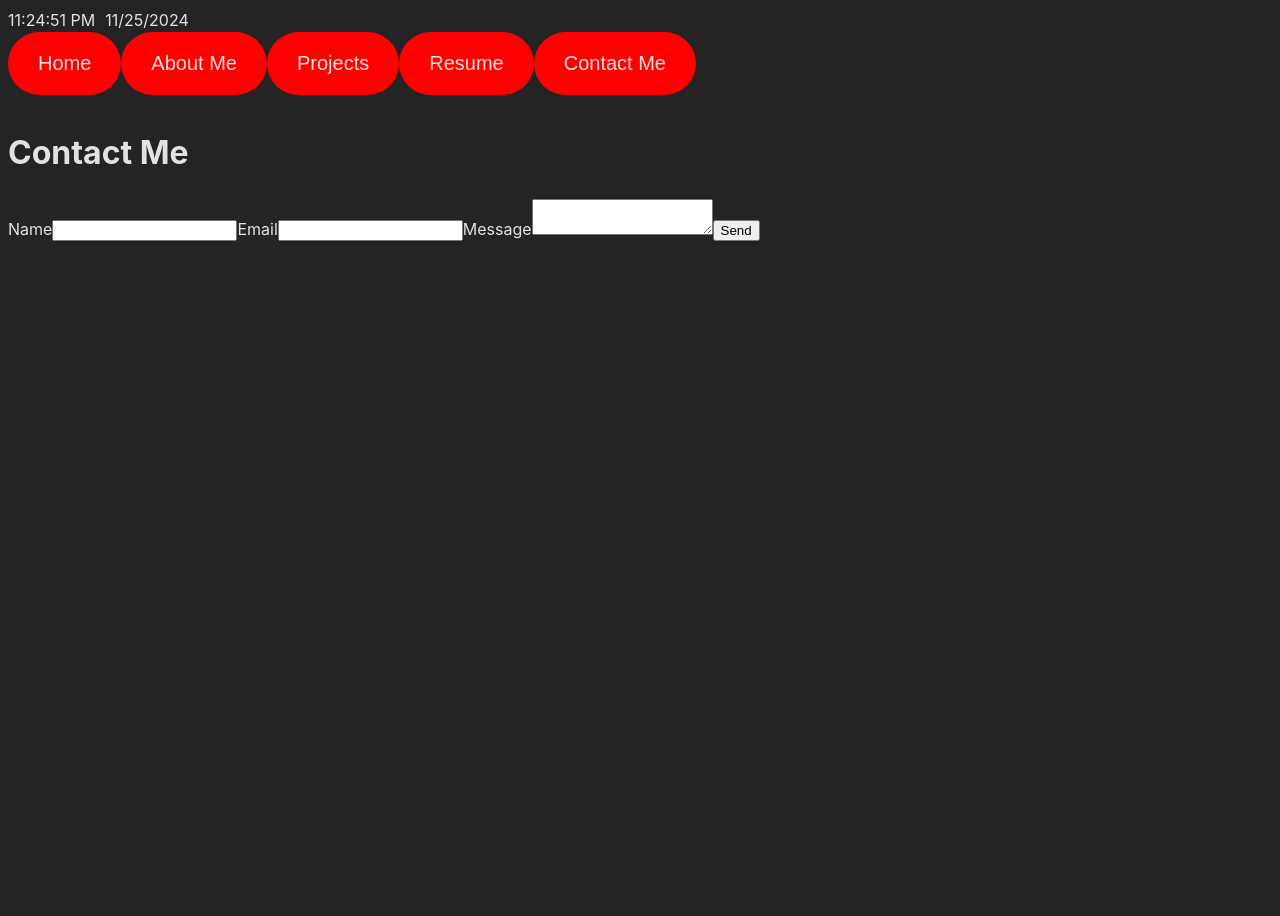
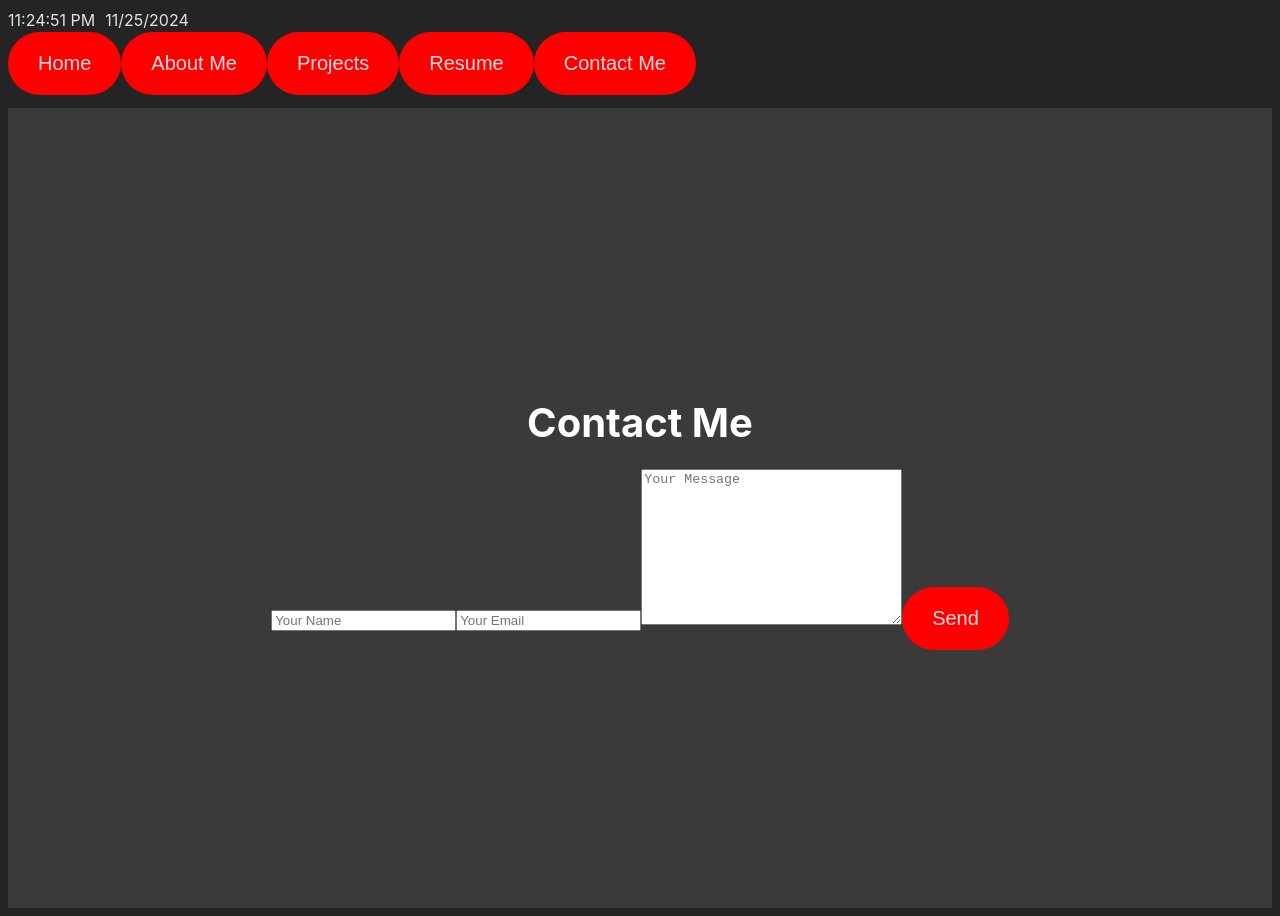
Before and after one commit to CPatterson94/CurtisPortfolio, a React (Vite) app in the folder Portfolio/: page /contact in a window 1280 px wide. Before the commit the page ends 800 px from the top, so only its background shows below. Built offline with nearby package versions, Linux system fonts and the light colour scheme.

Commit message:
Got emailJS working on contact form
Can receive emails from website now. Need to add more styling to the form and add a success modal message when email is sent.
Added the scss files for the contactMe page and the emailForm component. Also added the emailForm component to the contactMe page.

```diff
--- a/Portfolio/index.css
+++ b/Portfolio/index.css
@@ -91,4 +91,30 @@ button #text {
   margin: 10px 0;
 }
 
+.contact-container {
+  display: flex;
+  flex-direction: column;
+  align-items: center;
+  justify-content: center;
+  height: 100vh;
+  background-color: #3a3a3a;
+  color: white;
+}
+.contact-container h1 {
+  font-size: 2.5rem;
+  margin-bottom: 1rem;
+}
+.contact-container p {
+  font-size: 1.5rem;
+  margin-bottom: 1rem;
+}
+.contact-container a {
+  color: white;
+  text-decoration: none;
+  font-size: 1.5rem;
+}
+.contact-container a:hover {
+  color: #3a3a3a;
+}
+
 /*# sourceMappingURL=index.css.map */
--- a/Portfolio/package.json
+++ b/Portfolio/package.json
@@ -12,6 +12,9 @@
   },
   "dependencies": {
     "@emailjs/browser": "^4.4.1",
+    "axios": "^1.7.9",
+    "emailjs-com": "^3.2.0",
+    "node": "^22.13.0",
     "react": "^18.3.1",
     "react-dom": "^18.3.1",
     "react-router-dom": "^7.1.1",
--- a/Portfolio/src/App.jsx
+++ b/Portfolio/src/App.jsx
@@ -4,7 +4,7 @@ import Home from "./pages/home";
 import About from "./pages/about";
 import Projects from "./pages/projects";
 import Resume from "./pages/resume";
-import Contact from "./pages/contactMe";
+import ContactMe from "./pages/contactMe";
 
 import "../index.css";
 
@@ -19,7 +19,7 @@ export default function App() {
             <Route path={"/about"} element={<About />} />
             <Route path={"/projects"} element={<Projects />} />
             <Route path={"/resume"} element={<Resume />} />
-            <Route path={"/contact"} element={<Contact />} />
+            <Route path={"/contact"} element={<ContactMe />} />
           </Routes>
         </BrowserRouter>
       </div>
--- /dev/null
+++ b/Portfolio/src/components/emailForm.jsx
@@ -0,0 +1,65 @@
+import React, { useState } from "react";
+import emailjs from "emailjs-com";
+const EmailForm = () => {
+  const [name, setName] = useState("");
+  const [email, setEmail] = useState("");
+  const [message, setMessage] = useState("");
+
+  const handleSubmit = (e) => {
+    e.preventDefault();
+
+    // your emailjs service ID, template ID, and Public Key
+    const serviceId = "default_service";
+    const templateId = "template_dq8qlhu";
+    const publicKey = "Dlcub_ZD0rUYNYgcI";
+    // Setting up the Params
+    const templateParams = {
+      from_name: name,
+      from_email: email,
+      to_name: "Daniel",
+      message: message,
+    };
+
+    emailjs
+      .send(serviceId, templateId, templateParams, publicKey)
+      .then((response) => {
+        console.log("SUCCESS!", response);
+        setName("");
+        setEmail("");
+        setMessage("");
+      })
+      .catch((error) => {
+        console.error("Failed to send email...", error);
+      });
+  };
+
+  return (
+    <div className="contact-form-container">
+      <form onSubmit={handleSubmit} className="contact-form">
+        <input
+          type="text"
+          placeholder="Your Name"
+          value={name}
+          onChange={(e) => setName(e.target.value)}
+        />
+        <input
+          type="email"
+          placeholder="Your Email"
+          value={email}
+          onChange={(e) => setEmail(e.target.value)}
+        />
+        <textarea
+          cols="30"
+          rows="10"
+          placeholder="Your Message"
+          value={message}
+          onChange={(e) => setMessage(e.target.value)}
+        />
+
+        <button type="submit">Send</button>
+      </form>
+    </div>
+  );
+};
+
+export default EmailForm;
--- a/Portfolio/src/pages/contactMe.jsx
+++ b/Portfolio/src/pages/contactMe.jsx
@@ -1,51 +1,14 @@
-import { useEffect } from "react";
-import emailjs from "@emailjs/browser";
+import EmailForm from "../components/emailForm";
 
-export default function Contact() {
-  useEffect(() => {
-    const script = document.createElement("script");
-    script.src =
-      "https://cdn.jsdelivr.net/npm/@emailjs/browser@4/dist/email.min.js";
-    script.onload = () => {
-      emailjs.init({
-        publicKey: "Dlcub_ZD0rUYNYgcI",
-      });
-    };
-    document.body.appendChild(script);
+const ContactMe = () => {
+  return (
+    <>
+      <div className="contact-container">
+        <h1>Contact Me</h1>
+        <EmailForm />
+      </div>
+    </>
+  );
+};
 
-    const handleSubmit = (event) => {
-      event.preventDefault();
-      emailjs.sendForm("contact_service", "contact_form", event.target).then(
-        () => {
-          console.log("SUCCESS!");
-        },
-        (error) => {
-          console.log("FAILED...", error);
-        }
-      );
-    };
-
-    const form = document.getElementById("contact-form");
-    form.addEventListener("submit", handleSubmit);
-
-    return () => {
-      form.removeEventListener("submit", handleSubmit);
-    };
-  }, []);
-
-  return (
-    <div className="contact-container">
-      <h1>Contact Me</h1>
-      <form id="contact-form">
-        <input type="hidden" name="contact_number" value="697483" />
-        <label>Name</label>
-        <input type="text" name="user_name" />
-        <label>Email</label>
-        <input type="email" name="user_email" />
-        <label>Message</label>
-        <textarea name="message"></textarea>
-        <input type="submit" value="Send" />
-      </form>
-    </div>
-  );
-}
+export default ContactMe;
--- /dev/null
+++ b/Portfolio/src/styling/contactMe.scss
@@ -0,0 +1,25 @@
+.contact-container {
+  display: flex;
+  flex-direction: column;
+  align-items: center;
+  justify-content: center;
+  height: 100vh;
+  background-color: #3a3a3a;
+  color: white;
+  h1 {
+    font-size: 2.5rem;
+    margin-bottom: 1rem;
+  }
+  p {
+    font-size: 1.5rem;
+    margin-bottom: 1rem;
+  }
+  a {
+    color: white;
+    text-decoration: none;
+    font-size: 1.5rem;
+    &:hover {
+      color: #3a3a3a;
+    }
+  }
+}
--- a/Portfolio/src/styling/index.scss
+++ b/Portfolio/src/styling/index.scss
@@ -2,3 +2,4 @@
 @use "navBar.scss";
 @use "footer.scss";
 @use "home.scss";
+@use "contactMe.scss";
```
Also changed, not shown: 1 other file (tests, documents, lock files or other folders).
